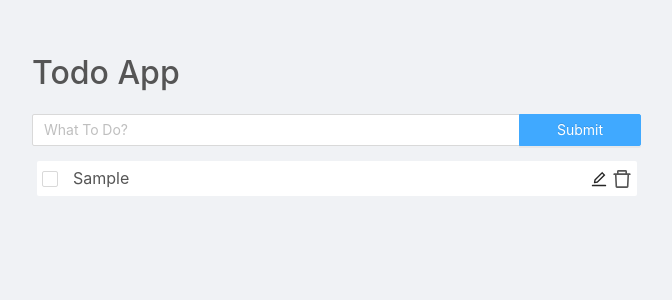
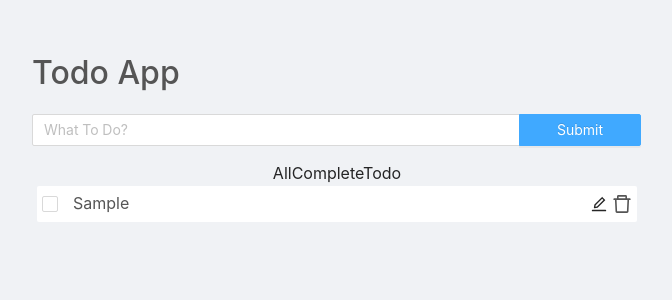
Before and after one commit to ArtemBilas/todo, a React (Create React App) app: page / in a window 1280 px wide. Both pictures are taken after typing "Sample" into the empty fields and a click on the button "Submit". Shown: the top 300 px of the page, without its empty margins (303-975 px from the left). Built offline with nearby package versions, Linux system fonts and the light colour scheme.

Commit message:
feat: add filter component

```diff
--- /dev/null
+++ b/src/componets/Filter-Item/Filter-Item.jsx
@@ -0,0 +1,11 @@
+import './Filter-Item.scss';
+
+const FilterItem = () => {
+  return <div className='filter-block'>
+    <span className=''>All</span>
+    <span>Complete</span>
+    <span>Todo</span>
+  </div>;
+};
+
+export default FilterItem;
--- /dev/null
+++ b/src/componets/Filter-Item/Filter-Item.scss
@@ -0,0 +1,2 @@
+.wrapper {
+}
--- a/src/componets/TodoList/TodoList.jsx
+++ b/src/componets/TodoList/TodoList.jsx
@@ -1,16 +1,21 @@
 import React from 'react';
-import {useSelector} from "react-redux";
-import {Empty} from "antd";
+import { useSelector } from "react-redux";
+import { Empty } from "antd";
 import TodoItem from "../TodoItem/TodoItem";
 import './TodoList.scss';
+import FilterItem from '../Filter-Item/Filter-Item';
 
 const TodoList = () => {
-    const {todos} = useSelector(state => state.todos);
+    const { todos } = useSelector(state => state.todos);
 
     return <div className='todo-list'>
         {todos.length
-            ? todos.map(item => <TodoItem key={item.id} {...item} />)
-            : <><Empty description={false}/></>
+            ? (
+                <>
+                    <FilterItem />
+                    {todos.map(item => <TodoItem key={item.id} {...item} />)}
+                </>
+            ) : (<><Empty description={false} /></>)
         }
     </div>
 }
```
